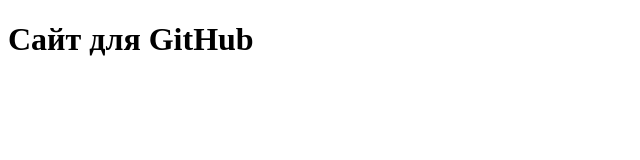
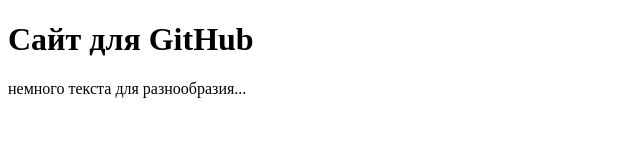
Before and after one commit to greatschemer/site, a plain HTML site: page index.html in a window 1280 px wide. Shown: the whole page, without its empty margins (0-640 px from the left). Drawn offline with Linux system fonts and the light colour scheme.

Commit message:
второй коммит

```diff
--- a/index.html
+++ b/index.html
@@ -7,5 +7,6 @@
 </head>
 <body>
 	<h1>Сайт для GitHub</h1>
+	<p>немного текста для разнообразия...</p>
 </body>
 </html>
```
